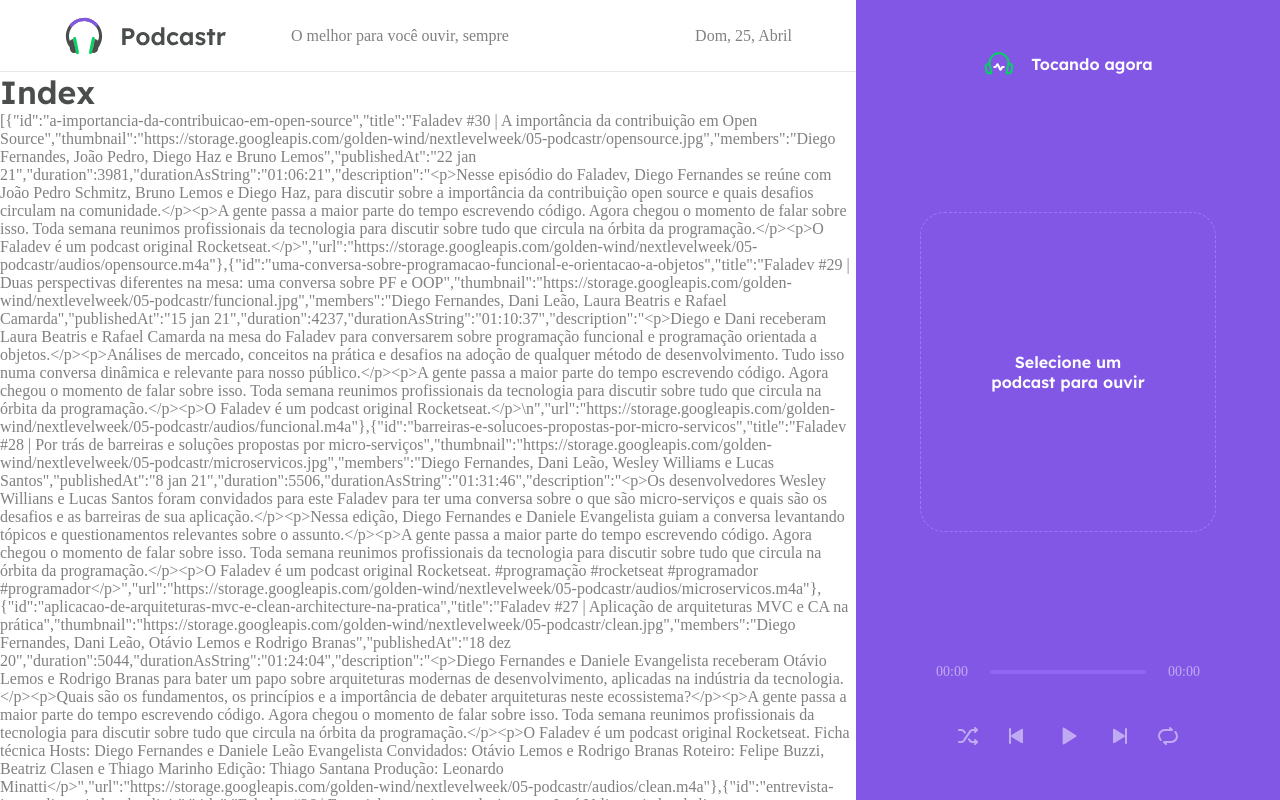
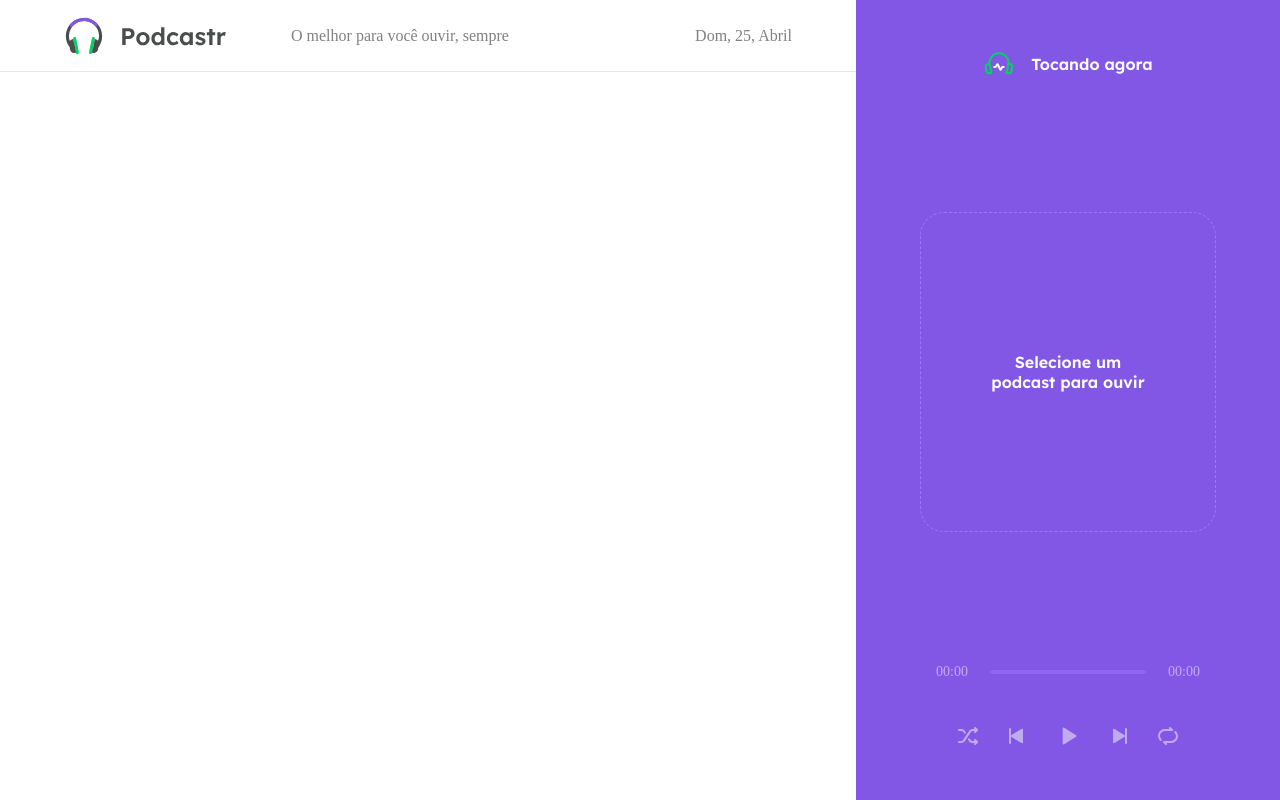
Before and after one commit to wstagf/NLW5-ReactJS, a Next.js app in the folder podcastr_next/: page / in a window 1280 px wide. Shown: the top 800 px of the page. Built offline with nearby package versions, Linux system fonts and the light colour scheme; data requests are answered from the project's data file.

Commit message:
iniciado estilização da seção com os episodios

```diff
--- /dev/null
+++ b/podcastr_next/src/pages/home.module.scss
@@ -0,0 +1,2 @@
+.homepage {
+}
--- a/podcastr_next/src/pages/index.tsx
+++ b/podcastr_next/src/pages/index.tsx
@@ -3,6 +3,8 @@ import { api } from "../services/api";
 import { format, parseISO } from "date-fns";
 import { ptBR } from "date-fns/locale";
 import { converteDurationToTimeString } from "../utils/converteDurationToTimeString";
+
+import styles from "./home.module.scss";
 
 type Episode = {
   id: string;
@@ -22,9 +24,9 @@ type HomeProps = {
 
 export default function Home(props: HomeProps) {
   return (
-    <div>
-      <h1>Index</h1>
-      <p>{JSON.stringify(props.episodes)}</p>
+    <div className={styles.homepage}>
+      <section className={styles.lastetEpisodes}></section>
+      <section className={styles.allEpisodes}></section>
     </div>
   );
 }
```
